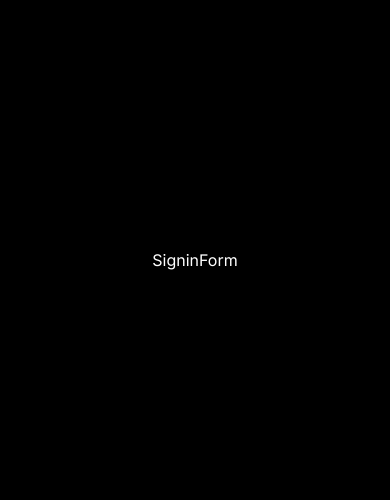
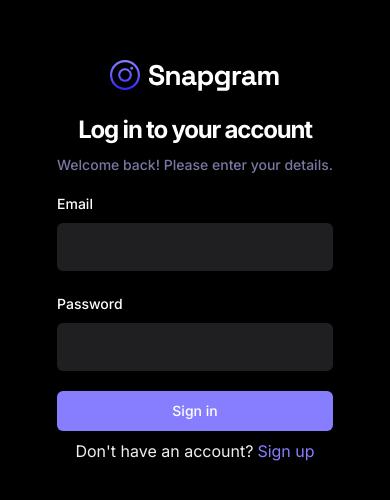
Before and after one commit to jovoight/sportle, a React (Vite) app: page /sign-in in a window 390 px wide. Shown: the part 162-662 px from the top of the page. Built offline with nearby package versions, Linux system fonts and the light colour scheme; no server answers.

Commit message:
debugging, built sign in form

```diff
--- a/src/_auth/forms/SigninForm.tsx
+++ b/src/_auth/forms/SigninForm.tsx
@@ -1,7 +1,99 @@
+import { zodResolver } from "@hookform/resolvers/zod"
+import { z } from "zod"
+import { Link, useNavigate } from "react-router-dom"
+
+import { useToast } from "@/components/ui/use-toast"
+
+import { Form, FormControl, FormField, FormItem, FormLabel, FormMessage } from "@/components/ui/form"
+import { Input } from "@/components/ui/input"
+import { Button } from "@/components/ui/button"
+import { useForm } from "react-hook-form"
+import { SignupValidation as SigninValidation } from "@/lib/validation"
+import Loader from "@/components/shared/Loader"
+import { useSignInAccount } from "@/lib/react-query/queriesAndMutations"
+import { useUserContext } from "@/context/AuthContext"
+
 const SigninForm = () => {
+  const { toast } = useToast();
+  const navigate = useNavigate();
+  const { checkAuthUser, isLoading: isUserLoading } = useUserContext();
+
+  const { mutateAsync: signInAccount, isPending } = useSignInAccount();
+  //Form definition
+  const form = useForm<z.infer<typeof SigninValidation>>({
+    resolver: zodResolver(SigninValidation),
+    defaultValues: {
+      email: "",
+      password: ""
+    },
+  });
+  //Submit handler
+  async function onSubmit(values: z.infer<typeof SigninValidation>) {
+    const session = await signInAccount({
+      email: values.email,
+      password: values.password
+    });
+    if (!session) {
+      return toast({ title: 'Sign in failed. Please try again.' })
+    }
+
+    const isLoggedIn = await checkAuthUser();
+    if (isLoggedIn) {
+      form.reset();
+      navigate('/');
+    } else {
+      return toast({ title: 'Sign in failed. Please try again.' });
+    }
+  }
+
   return (
-    <div>SigninForm</div>
+    <Form {...form}>
+      <div className="sm:w-420 flex-center flex-col">
+        <img src="/assets/images/logo.svg" alt="logo"/>
+        <h2 className="h3-bold md:h2-bold pt-5 sm:pt-12">Log in to your account</h2>
+        <p className="text-light-3 small-medium md:base-regular mt-2">Welcome back! Please enter your details.</p>
+        <form onSubmit={form.handleSubmit(onSubmit)} className="flex flex-col gap-5 w-full mt-4">
+          <FormField
+            control={form.control}
+            name="email"
+            render={({ field }) => (
+              <FormItem>
+                <FormLabel>Email</FormLabel>
+                <FormControl>
+                  <Input type="email" className="shad-input" {...field} />
+                </FormControl>
+                <FormMessage />
+              </FormItem>
+            )}
+          />
+          <FormField
+            control={form.control}
+            name="password"
+            render={({ field }) => (
+              <FormItem>
+                <FormLabel>Password</FormLabel>
+                <FormControl>
+                  <Input type="password" className="shad-input" {...field} />
+                </FormControl>
+                <FormMessage />
+              </FormItem>
+            )}
+          />
+          <Button type="submit" className="shad-button_primary">
+            { isUserLoading ? (
+              <div className="flex-center gap-2">
+                <Loader /> Loading...
+              </div>
+            ): "Sign in"}
+          </Button>
+        </form>
+        <p className="text-small-regular text-light-2 text-center mt-2">
+          Don't have an account?
+          <Link to="/sign-up" className="text-primary-500 text-small-semibold ml-1">Sign up</Link>
+        </p>
+      </div>
+    </Form>
   );
 }
 
-export default SigninForm;
+export default SigninForm
--- a/src/_auth/forms/SignupForm.tsx
+++ b/src/_auth/forms/SignupForm.tsx
@@ -18,8 +18,8 @@
   const navigate = useNavigate();
   const { checkAuthUser, isLoading: isUserLoading } = useUserContext();
 
-  const { mutateAsync: createUserAccount, isLoading: isCreatingUser } = useCreateUserAccount();
-  const { mutateAsync: signInAccount, isLoading: isSigningIn } = useSignInAccount();
+  const { mutateAsync: createUserAccount, isPending: isCreatingAccount } = useCreateUserAccount();
+  const { mutateAsync: signInAccount, isPending: isSigningIn } = useSignInAccount();
   //Form definition
   const form = useForm<z.infer<typeof SignupValidation>>({
     resolver: zodResolver(SignupValidation),
@@ -114,7 +114,7 @@
             )}
           />
           <Button type="submit" className="shad-button_primary">
-            { isCreatingUser ? (
+            { isCreatingAccount ? (
               <div className="flex-center gap-2">
                 <Loader /> Loading...
               </div>
--- a/src/context/AuthContext.tsx
+++ b/src/context/AuthContext.tsx
@@ -1,5 +1,6 @@
-import { getCurrentUser } from '@/lib/appwrite/api';
-import { IUser } from '@/types';
+import React from 'react'
+import { getCurrentUser } from '@/lib/appwrite/api'
+import { IContextType, IUser } from '@/types';
 import { createContext, useContext, useEffect, useState } from 'react'
 import { useNavigate } from 'react-router-dom'
 
--- /dev/null
+++ b/src/lib/react-query/QueryProvider.tsx
@@ -0,0 +1,12 @@
+import { ReactNode } from 'react'
+import { QueryClientProvider, QueryClient } from '@tanstack/react-query'
+
+const queryClient = new QueryClient();
+
+export const QueryProvider = ({ children }: { children: ReactNode }) => {
+    return (
+        <QueryClientProvider client={queryClient}>
+            { children }
+        </QueryClientProvider>
+    )
+}
--- a/src/lib/validation/index.ts
+++ b/src/lib/validation/index.ts
@@ -6,3 +6,8 @@
     email: z.string().email(),
     password: z.string().min(8, { message: 'Too short' })
 });
+
+export const SigninValidation = z.object({
+    email: z.string().email(),
+    password: z.string().min(8, { message: 'Too short' })
+});
--- a/src/main.tsx
+++ b/src/main.tsx
@@ -2,9 +2,15 @@
 import ReactDOM from 'react-dom/client';
 
 import App from './App';
+import AuthProvider from './context/AuthContext';
+import { QueryProvider } from './lib/react-query/QueryProvider';
 
 ReactDOM.createRoot(document.getElementById('root')!).render(
     <BrowserRouter>
-        <App />
+        <QueryProvider>
+            <AuthProvider>
+                <App />
+            </AuthProvider>
+        </QueryProvider>
     </BrowserRouter>
 );
--- a/src/types/index.ts
+++ b/src/types/index.ts
@@ -1,3 +1,12 @@
+export type IContextType = {
+  user: IUser;
+  isLoading: boolean;
+  setUser: React.Dispatch<React.SetStateAction<IUser>>;
+  isAuthenticated: boolean;
+  setIsAuthenticated: React.Dispatch<React.SetStateAction<boolean>>;
+  checkAuthUser: () => Promise<boolean>;
+};
+
 export type INavLink = {
   imgURL: string;
   route: string;
```
Lines whose indentation alone changed are shown as unchanged.
